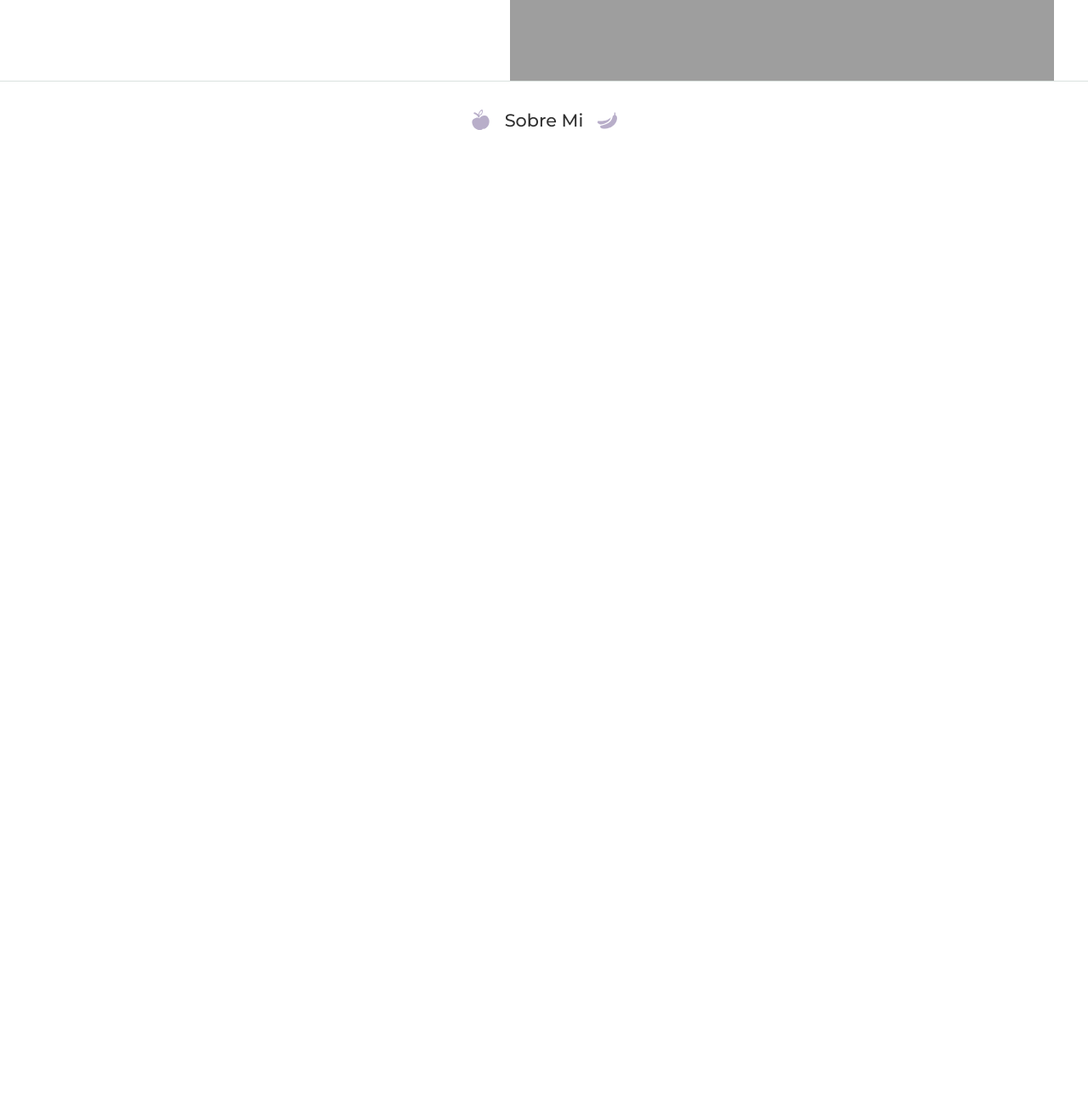
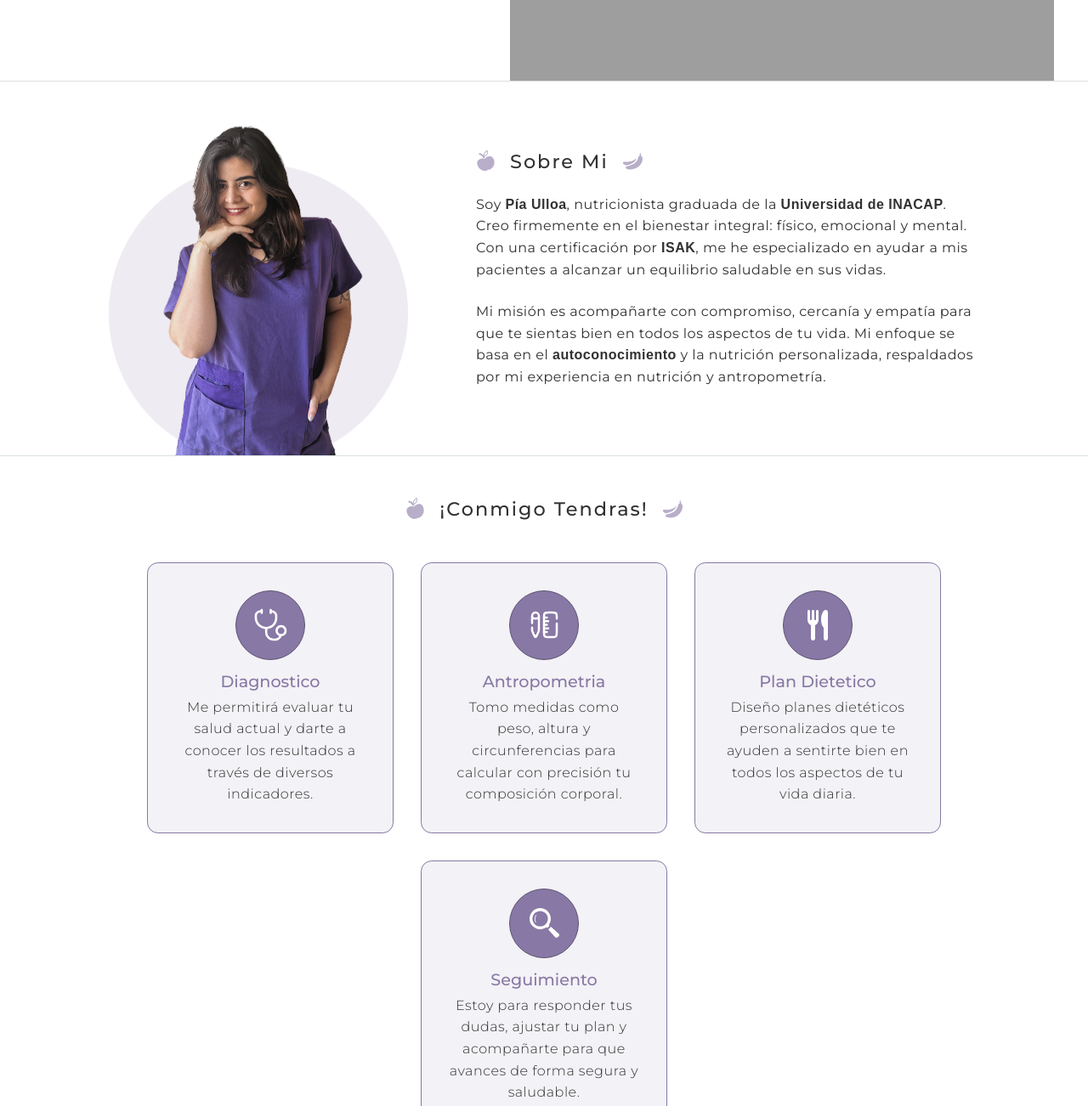
Before and after one commit to JooseMM/nutripia-lading-page, a plain HTML site: page index.html in a window 1280 px wide. Shown: the part 500-1802 px from the top of the page at 85% size. Before the commit the page ends 800 px from the top, so only its background shows below. Drawn offline with Linux system fonts and the light colour scheme; a web font is replaced by a local one.

Commit message:
feat(home): add benefits

```diff
--- /dev/null
+++ b/assets/styles/about.css
@@ -0,0 +1,51 @@
+.about {
+  padding-inline: 10dvw;
+  padding-top: 2.5rem;
+  text-align: center;
+}
+
+.about p {
+  font-weight: 500;
+}
+
+.about p:not(:last-of-type) {
+  margin-bottom: 1.5rem;
+}
+
+.about__description {
+  margin-inline: auto;
+  max-width: 40rem;
+}
+
+.about__image,
+.about__image img {
+  margin-inline: auto;
+}
+
+.about__image img {
+  width: clamp(18rem, 50vw, 22rem);
+}
+
+.about__title {
+  margin-bottom: 1.5rem;
+}
+
+@media (min-width: 65rem) {
+  .about {
+    padding-top: 0;
+    display: flex;
+    align-items: center;
+  }
+  .about__image {
+    order: 1;
+    margin-right: 5rem;
+    margin-top: clamp(0rem, calc(5rem - 5vw), 5rem);
+  }
+  .about__description {
+    text-align: left;
+    order: 2;
+  }
+  .about__title {
+    justify-content: start;
+  }
+}
--- /dev/null
+++ b/assets/styles/benefit.css
@@ -0,0 +1,61 @@
+.benefit {
+  padding: 3rem 10dvw;
+}
+
+.benefit__title {
+  margin-bottom: 3rem;
+}
+
+.benefit__list {
+  display: flex;
+  flex-direction: column;
+  flex-wrap: wrap;
+  gap: 2rem;
+  justify-content: center;
+  align-items: center;
+}
+
+.benefit__box {
+  display: flex;
+  max-width: 14rem;
+  justify-content: center;
+  flex-direction: column;
+  align-items: center;
+  padding: 2rem;
+  background-color: #f3f2f6;
+  border-radius: 0.8rem;
+  border: 1px solid #8878a5;
+}
+
+.benefit__box__icon {
+  display: flex;
+  justify-content: center;
+  align-items: center;
+  width: 5rem;
+  height: 5rem;
+  border: 1px solid #5f5373;
+  background-color: #8878a5;
+  margin-inline: auto;
+  border-radius: 5rem;
+}
+
+.benefit__box__icon img {
+  max-width: 3rem;
+}
+
+.benefit__box h3 {
+  color: #8878a5;
+  font-size: 1.2rem;
+  font-weight: 600;
+  margin-block: 1rem 0.5rem;
+}
+
+.benefit__box p {
+  text-align: center;
+}
+
+@media (min-width: 65rem) {
+  .benefit__list {
+    flex-direction: row;
+  }
+}
--- a/assets/styles/hero.css
+++ b/assets/styles/hero.css
@@ -3,7 +3,6 @@
   flex-direction: column;
   align-items: center;
   justify-content: center;
-  border-bottom: 1px solid #dae2df;
   padding-bottom: 3rem;
 }
 
@@ -24,9 +23,7 @@
 .hero__description p {
   margin-bottom: 1.2rem;
   font-weight: 400;
-  font-size: clamp(1rem, 3vw + 1vh, 1.1rem);
-  letter-spacing: 0.5px;
-  line-height: 1.6rem;
+  font-size: clamp(1rem, 2vw + 1vh, 1.1rem);
   max-width: clamp(30ch, 50vw, 40ch);
 }
 
--- a/assets/styles/reset.css
+++ b/assets/styles/reset.css
@@ -158,9 +158,14 @@ body {
 }
 
 b {
- font-weight: 900;
+  font-weight: 900;
 }
 
 img {
- display: block;
+  display: block;
 }
+
+p {
+  letter-spacing: 0.5px;
+  line-height: 1.6rem;
+}
--- a/assets/styles/shared.css
+++ b/assets/styles/shared.css
@@ -20,14 +20,20 @@
   display: flex;
   justify-content: center;
   align-items: center;
-  margin: 2rem auto;
-  font-size: 1.3rem;
+  margin-inline: auto;
+  font-size: 1.4rem;
   font-weight: 600;
+  letter-spacing: 2px;
+  text-align: center;
 }
-.title__icon {
+.title img {
   width: 1.5rem;
 }
 
-.title h3 {
+.title h2 {
   margin-inline: 1rem;
 }
+
+.border-bottom {
+  border-bottom: 1px solid #dae2df;
+}
--- a/index.html
+++ b/index.html
@@ -10,6 +10,8 @@
     <link rel="stylesheet" href="assets/styles/animation.css" />
     <link rel="stylesheet" href="assets/styles/navbar.css" />
     <link rel="stylesheet" href="assets/styles/hero.css" />
+    <link rel="stylesheet" href="assets/styles/about.css" />
+    <link rel="stylesheet" href="assets/styles/benefit.css" />
   </head>
   <body>
     <header class="navbar">
@@ -37,7 +39,7 @@
     </header>
     <main>
       <!-- Hero Section -->
-      <section class="hero">
+      <section class="hero border-bottom">
         <div class="hero__image">
           <img src="assets/images/mobile-hero.png" />
         </div>
@@ -50,11 +52,89 @@
           <a href="/" class="button--primary">Reserva tu Cita</a>
         </div>
       </section>
+      <!-- About me -->
+      <section class="about border-bottom">
+        <div class="about__description">
+          <div class="title about__title">
+            <img src="assets/icons/apple-icon.svg" />
+            <h2>Sobre Mi</h2>
+            <img src="assets/icons/banana-icon.svg" />
+          </div>
+          <p>
+            Soy <b>Pía Ulloa</b>, nutricionista graduada de la
+            <b>Universidad de INACAP</b>. Creo firmemente en el bienestar
+            integral: físico, emocional y mental. Con una certificación por
+            <b>ISAK</b>, me he especializado en ayudar a mis pacientes a
+            alcanzar un equilibrio saludable en sus vidas.
+          </p>
+          <p>
+            Mi misión es acompañarte con compromiso, cercanía y empatía para que
+            te sientas bien en todos los aspectos de tu vida. Mi enfoque se basa
+            en el <b>autoconocimiento</b> y la nutrición personalizada,
+            respaldados por mi experiencia en nutrición y antropometría.
+          </p>
+        </div>
+        <div class="about__image">
+          <img src="assets/images/about-image.png" />
+        </div>
+      </section>
+      <!-- Benefit -->
+      <section class="benefit">
+        <div class="title benefit__title">
+          <img src="assets/icons/apple-icon.svg" />
+          <h2>¡Conmigo Tendras!</h2>
+          <img src="assets/icons/banana-icon.svg" />
+        </div>
+        <ul class="benefit__list">
+          <!-- Benefit Box -->
+          <li class="benefit__box">
+            <div class="benefit__box__icon">
+              <img src="assets/icons/diagnosis-icon.svg" />
+            </div>
+            <h3>Diagnostico</h3>
+            <p>
+              Me permitirá evaluar tu salud actual y darte a conocer los
+              resultados a través de diversos indicadores.
+            </p>
+          </li>
+          <!-- Benefit Box -->
+          <li class="benefit__box">
+            <div class="benefit__box__icon">
+              <img src="assets/icons/measures-icon.svg" />
+            </div>
+            <h3>Antropometria</h3>
+            <p>
+              Tomo medidas como peso, altura y circunferencias para calcular con
+              precisión tu composición corporal.
+            </p>
+          </li>
+          <li class="benefit__box">
+            <div class="benefit__box__icon">
+              <img src="assets/icons/diet-icon.svg" />
+            </div>
+            <h3>Plan Dietetico</h3>
+            <p>
+              Diseño planes dietéticos personalizados que te ayuden a sentirte
+              bien en todos los aspectos de tu vida diaria.
+            </p>
+          </li>
+          <li class="benefit__box">
+            <div class="benefit__box__icon">
+              <img src="assets/icons/lookup-icon.svg" />
+            </div>
+            <h3>Seguimiento</h3>
+            <p>
+              Estoy para responder tus dudas, ajustar tu plan y acompañarte para
+              que avances de forma segura y saludable.
+            </p>
+          </li>
+        </ul>
+      </section>
       <section>
-        <div class="title">
-          <img src="assets/icons/apple-icon.svg" class="title__icon" />
-          <h3>Sobre Mi</h3>
-          <img src="assets/icons/banana-icon.svg" class="title__icon" />
+        <div class="title benefit__title">
+          <img src="assets/icons/apple-icon.svg" />
+          <h2>Planes</h2>
+          <img src="assets/icons/banana-icon.svg" />
         </div>
       </section>
     </main>
```
Also changed, not shown: assets/icons/diagnosis-icon.svg (added), assets/icons/diet-icon.svg (added), assets/icons/lookup-icon.svg (added), assets/icons/measures-icon.svg (added), assets/images/about-image.png (added).
